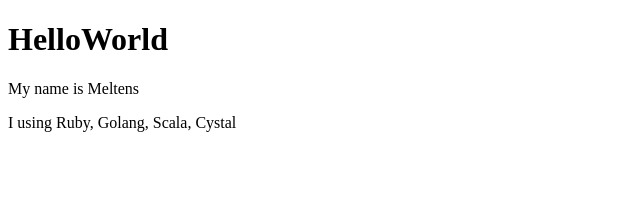
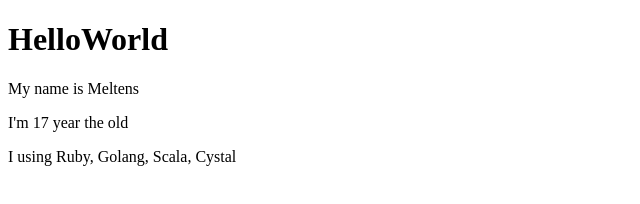
Before and after one commit to Meltens-sandbox/git-flow, a plain HTML site: page index.html in a window 1280 px wide. Shown: the whole page, without its empty margins (0-640 px from the left). Drawn offline with Linux system fonts and the light colour scheme.

Commit message:
Added: my age of index.html

```diff
--- a/index.html
+++ b/index.html
@@ -7,6 +7,7 @@
   <body>
     <h1>HelloWorld</h1>
     <p>My name is Meltens</p>
+    <p> I'm 17 year the old</p>
     <p> I using Ruby, Golang, Scala, Cystal</p>
   </body>
 </html>
```
